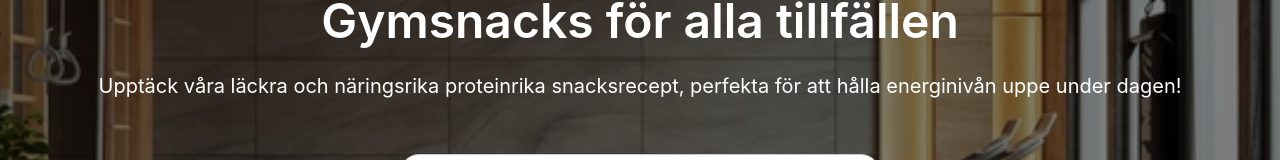
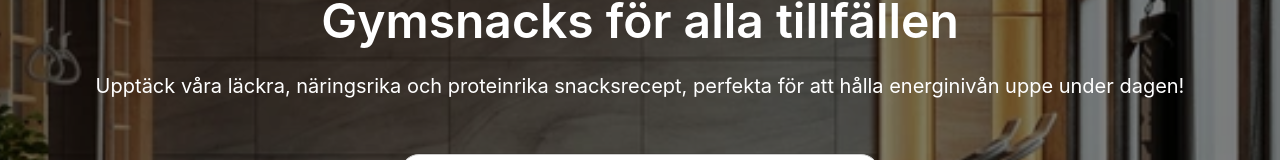
Before and after one commit to Falusvampen/vue-framework, a Vue app: page / in a window 1280 px wide. Shown: the part 251-411 px from the top of the page. Built offline with nearby package versions, Linux system fonts and the light colour scheme; no server answers; a web font is replaced by a local one.

Commit message:
small grammar correction in description

```diff
--- a/src/components/titleAndDescription.vue
+++ b/src/components/titleAndDescription.vue
@@ -13,7 +13,7 @@ export default {
     },
     description: {
       type: String,
-      default: 'Upptäck våra läckra och näringsrika proteinrika snacksrecept, perfekta för att hålla energinivån uppe under dagen!'
+      default: 'Upptäck våra läckra, näringsrika och proteinrika snacksrecept, perfekta för att hålla energinivån uppe under dagen!'
     },
     category: {
       type: String,
```
